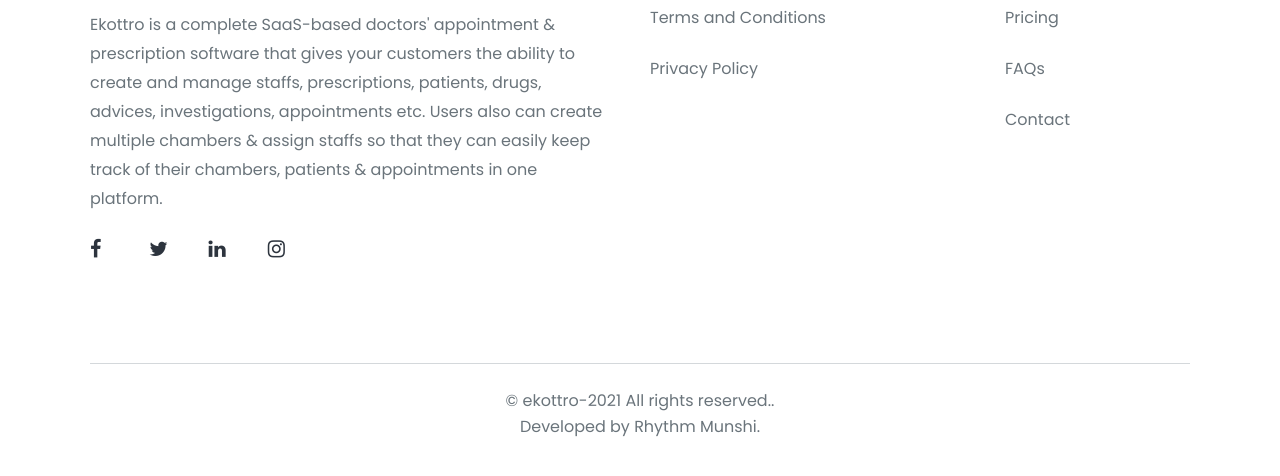
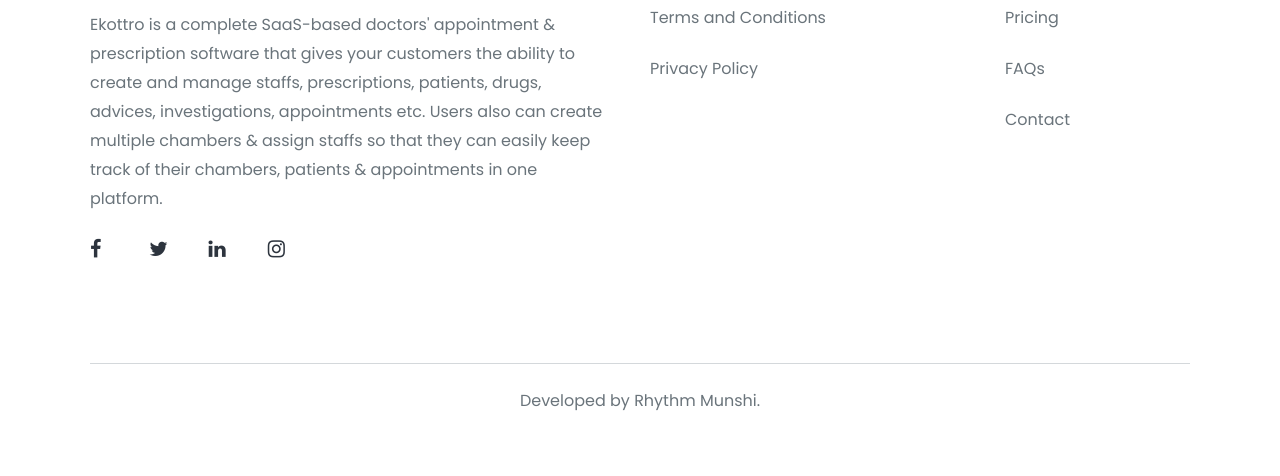
Before and after one commit to ProgrammerRhythm/Ekottro.com, a plain HTML site: page index.html in a window 1280 px wide. Shown: the part 1670-2146 px from the top of the page. Drawn offline with Linux system fonts and the light colour scheme.

Commit message:
Update index.html

```diff
--- a/index.html
+++ b/index.html
@@ -208,7 +208,7 @@
         <br>
         <div class="line"></div>
         <br>
-        <p style="text-align: center;">© ekottro-2021 All rights reserved..<br>
+        <p style="text-align: center;">
             Developed by Rhythm Munshi.
         </p>
         <br>
```
